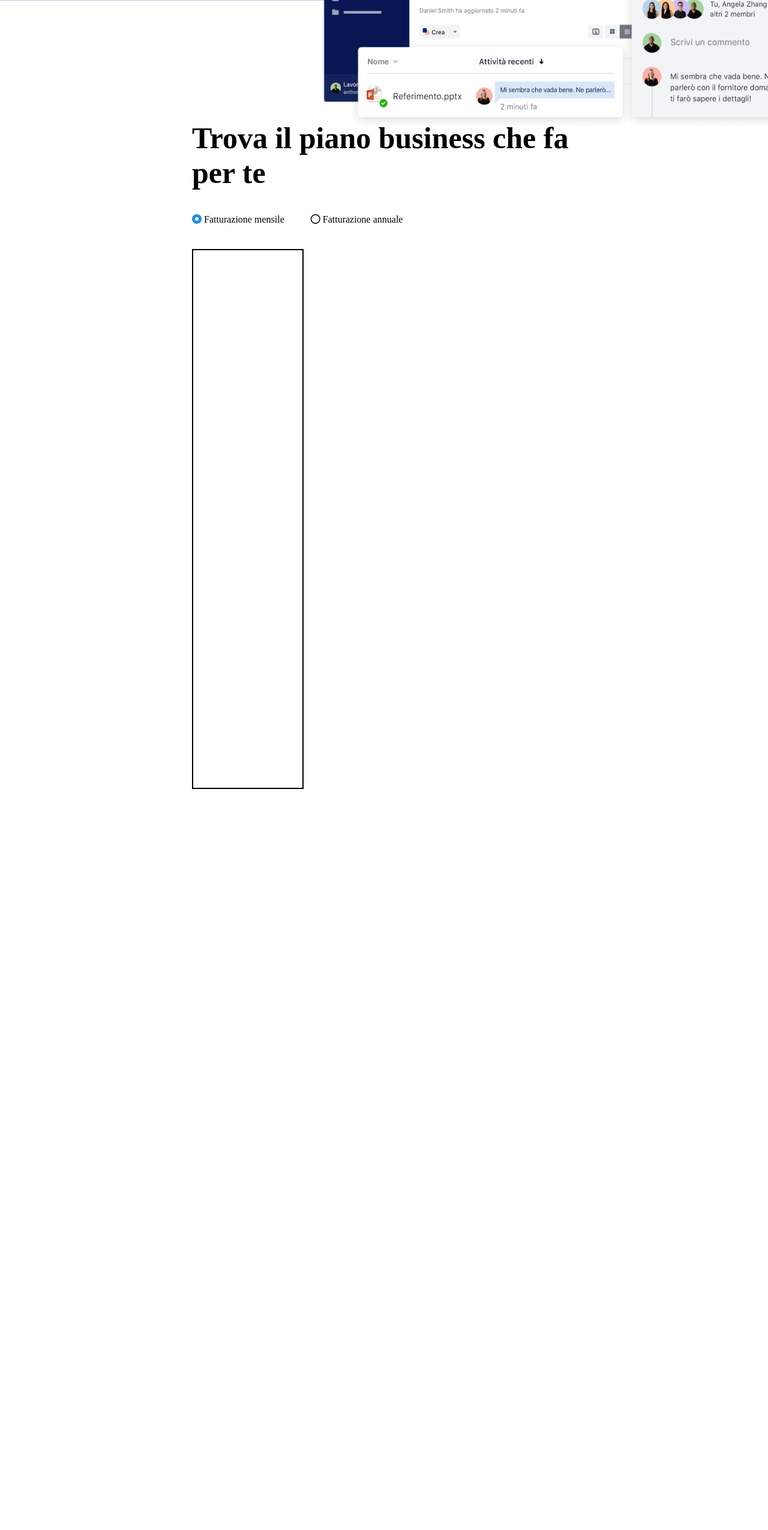
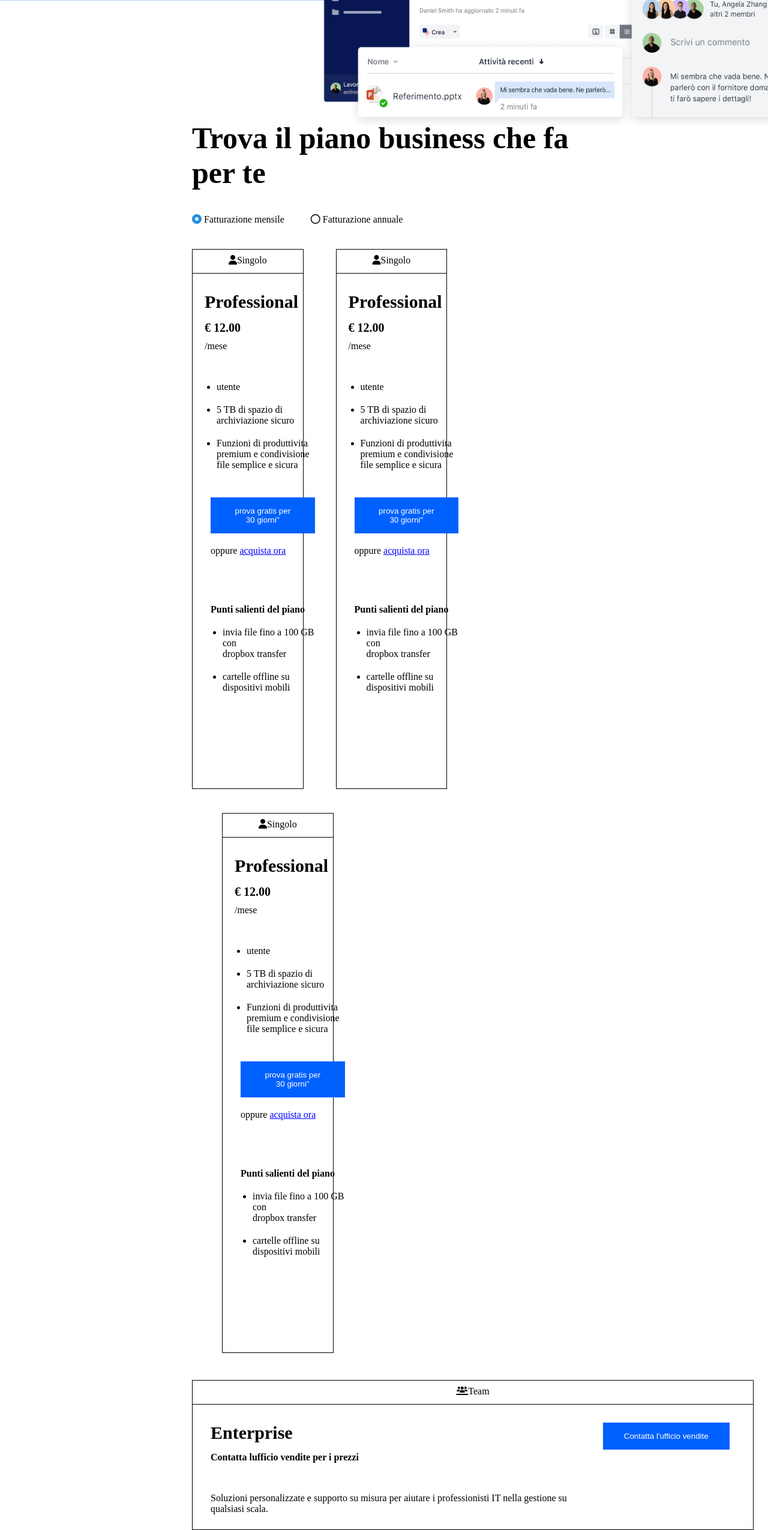
Before and after one commit to MatteoOliva/htmlcss-dropbox, a plain HTML site: page index.html in a window 1280 px wide. Shown: the part 841-3391 px from the top of the page at 60% size. Before the commit the page ends 2160 px from the top, so only its background shows below. Drawn offline with Linux system fonts and the light colour scheme.

Commit message:
feat:seconda sezione

```diff
--- a/css/style.css
+++ b/css/style.css
@@ -60,15 +60,16 @@ header {
   line-height: 50px;
 }
 
-.main-buisiness {
+.main-business {
   margin-top: 200px;
 }
-.buisiness {
+
+.business {
   margin: 0 auto;
   width: 50%;
 }
 
-h2 {
+.business-titolo h2 {
   font-size: 50px;
 }
 
@@ -78,25 +79,130 @@ h2 {
 .f-button {
   margin-left: 40px;
 }
-.offerta1 {
+.offerta {
   margin-top: 40px;
   width: 29%;
   height: 900px;
-  border: 2px solid black;
+  border: 1px solid black;
   display: inline-block;
 }
 .offerta2 {
   margin-top: 40px;
   width: 29%;
   height: 900px;
-  border: 2px solid black;
+  border: 1px solid black;
   display: inline-block;
+  margin-left: 50px;
 }
 .offerta3 {
   margin-top: 40px;
   width: 29%;
   height: 900px;
-  border: 2px solid black;
+  border: 1px solid black;
   display: inline-block;
   margin-left: 50px;
 }
+
+.intestazione-offerta {
+  border-bottom: 1px solid black;
+  width: 100%;
+  height: 40px;
+}
+
+.intestazione-style {
+  text-align: center;
+  line-height: 35px;
+}
+
+.testo-offerta {
+  width: 100%;
+
+  margin-left: 20px;
+}
+
+.testo-offerta ul {
+  margin-left: 20px;
+  margin-top: 50px;
+}
+
+.testo-offerta h3 {
+  margin-top: 30px;
+  font-size: 30px;
+}
+
+.testo-offerta h4 {
+  margin-top: 15px;
+  font-size: 20px;
+}
+
+.testo-offerta p {
+  margin-top: 10px;
+}
+
+li {
+  margin-top: 20px;
+}
+
+.testo-offerta button {
+  background-color: #0061ff;
+  color: white;
+  margin-top: 45px;
+  margin-left: 10px;
+  border: none;
+  padding: 15px 35px;
+}
+#button-offerta {
+  margin-top: 20px;
+  margin-left: 10px;
+}
+.button-offerta {
+  color: blue;
+  text-decoration: underline;
+}
+.offerta-secondaparte {
+  width: 100%;
+  margin-top: 80px;
+  margin-left: 30px;
+}
+.offerta-secondaparte li {
+  margin-top: 20px;
+}
+.offerta-secondaparte ul {
+  margin-left: 20px;
+}
+.business-contatta {
+  height: 250px;
+  width: 936px;
+
+  margin-top: 45px;
+  border: 1px solid black;
+}
+
+.team-container {
+  width: 100%;
+  display: flex;
+}
+.team-left {
+  width: 70%;
+  margin-left: 30px;
+  margin-top: 30px;
+}
+.team-rigt {
+  width: 30%;
+}
+.team-right button {
+  background-color: #0061ff;
+  color: white;
+  border: none;
+  padding: 15px 35px;
+  margin-top: 30px;
+}
+.team-left h4 {
+  margin-top: 15px;
+}
+.team-left p {
+  margin-top: 50px;
+}
+.team-left h3 {
+  font-size: 30px;
+}
--- a/index.html
+++ b/index.html
@@ -63,9 +63,9 @@
         </div>
       </div>
 
-      <div class="main-buisiness">
-        <div class="buisiness">
-          <div class="buisiness-titolo">
+      <div class="main-business">
+        <div class="business">
+          <div class="business-titolo">
             <h2>Trova il piano business che fa per te</h2>
           </div>
 
@@ -80,11 +80,137 @@
           </div>
 
           <!--singolo-->
-          <div class="offerta1"></div>
+          <div class="offerta">
+            <div class="intestazione-offerta">
+              <p class="intestazione-style">
+                <i class="fa-solid fa-user"></i>Singolo
+              </p>
+            </div>
+            <div class="testo-offerta">
+              <h3>Professional</h3>
+              <h4>€ 12.00</h4>
+              <p>/mese</p>
+              <ul>
+                <li>utente</li>
+                <li>5 TB di spazio di archiviazione sicuro</li>
+                <li>
+                  Funzioni di produttivita premium e condivisione file semplice
+                  e sicura
+                </li>
+              </ul>
+              <button>prova gratis per 30 giorni"</button>
+              <br />
+              <p id="button-offerta">
+                oppure <span class="button-offerta">acquista ora</span>
+              </p>
+            </div>
+            <div class="offerta-secondaparte">
+              <h4>Punti salienti del piano</h4>
+              <ul>
+                <li>
+                  invia file fino a 100 GB con <br />
+                  dropbox transfer
+                </li>
+                <li>cartelle offline su dispositivi mobili</li>
+              </ul>
+            </div>
+          </div>
           <!--team-->
+          <div class="offerta2">
+            <div class="intestazione-offerta">
+              <p class="intestazione-style">
+                <i class="fa-solid fa-user"></i>Singolo
+              </p>
+            </div>
+            <div class="testo-offerta">
+              <h3>Professional</h3>
+              <h4>€ 12.00</h4>
+              <p>/mese</p>
+              <ul>
+                <li>utente</li>
+                <li>5 TB di spazio di archiviazione sicuro</li>
+                <li>
+                  Funzioni di produttivita premium e condivisione file semplice
+                  e sicura
+                </li>
+              </ul>
+              <button>prova gratis per 30 giorni"</button>
+              <br />
+              <p id="button-offerta">
+                oppure <span class="button-offerta">acquista ora</span>
+              </p>
+            </div>
+            <div class="offerta-secondaparte">
+              <h4>Punti salienti del piano</h4>
+              <ul>
+                <li>
+                  invia file fino a 100 GB con <br />
+                  dropbox transfer
+                </li>
+                <li>cartelle offline su dispositivi mobili</li>
+              </ul>
+            </div>
+          </div>
+
           <!--azienda-->
+          <div class="offerta3">
+            <div class="intestazione-offerta">
+              <p class="intestazione-style">
+                <i class="fa-solid fa-user"></i>Singolo
+              </p>
+            </div>
+            <div class="testo-offerta">
+              <h3>Professional</h3>
+              <h4>€ 12.00</h4>
+              <p>/mese</p>
+              <ul>
+                <li>utente</li>
+                <li>5 TB di spazio di archiviazione sicuro</li>
+                <li>
+                  Funzioni di produttivita premium e condivisione file semplice
+                  e sicura
+                </li>
+              </ul>
+              <button>prova gratis per 30 giorni"</button>
+              <br />
+              <p id="button-offerta">
+                oppure <span class="button-offerta">acquista ora</span>
+              </p>
+            </div>
+            <div class="offerta-secondaparte">
+              <h4>Punti salienti del piano</h4>
+              <ul>
+                <li>
+                  invia file fino a 100 GB con <br />
+                  dropbox transfer
+                </li>
+                <li>cartelle offline su dispositivi mobili</li>
+              </ul>
+            </div>
+          </div>
 
-          <div class="buisiness-contatta"></div>
+          <div class="business-contatta">
+            <div class="intestazione-offerta">
+              <p class="intestazione-style">
+                <i class="fa-solid fa-users-line"></i>Team
+              </p>
+            </div>
+            <div class="team-container">
+              <div class="team-left">
+                <h3>Enterprise</h3>
+                <h4>Contatta lufficio vendite per i prezzi</h4>
+                <p>
+                  Soluzioni personalizzate e supporto su misura per aiutare i
+                  professionisti IT nella gestione su <br />
+                  qualsiasi scala.
+                </p>
+              </div>
+
+              <div class="team-right">
+                <button>Contatta l'ufficio vendite</button>
+              </div>
+            </div>
+          </div>
         </div>
       </div>
     </main>
```
